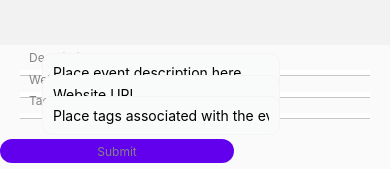
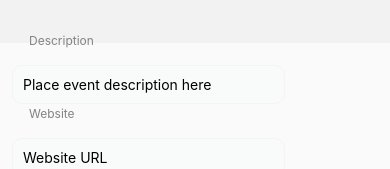
Before and after one commit to SebastianAlejos/Unitivity, a React Native app: screen /CreateEventPage2 in a window 390 px wide. Shown: the part 269-438 px from the top of the page. Built offline with nearby package versions, Linux system fonts and the light colour scheme.

Commit message:
Changes to create events page for formatting

```diff
--- a/screens/CreateEventPage2.tsx
+++ b/screens/CreateEventPage2.tsx
@@ -26,33 +26,27 @@ export default function CreateEventPage2(props: CompProps) {
           <View style={[styles.label_container]}>
             <Text style={[styles.label]}>Description</Text>
           </View>
-          <View style={[styles.field_container]}>
           <TextInput
           placeholderTextColor="#000"
           style={styles.input}
           placeholder="Place event description here"
           />
-          </View>
           <View style={[styles.label_container]}>
             <Text style={[styles.label]}>Website</Text>
           </View>
-          <View style={[styles.field_container]}>
           <TextInput
           placeholderTextColor="#000"
           style={styles.input}
           placeholder="Website URL"
           />
-          </View>
           <View style={[styles.label_container]}>
             <Text style={[styles.label]}>Tags</Text>
           </View>
-          <View style={[styles.field_container]}>
           <TextInput
           placeholderTextColor="#000"
           style={styles.input}
           placeholder="Place tags associated with the event here"
           />
-          </View>
           <View>
             <Pressable style={styles.button} onPress={()=>{alert('The information for the event has been saved'); props.navigation.navigate('Explore')}}>
               <Text style={styles.label}>Submit</Text>
```
